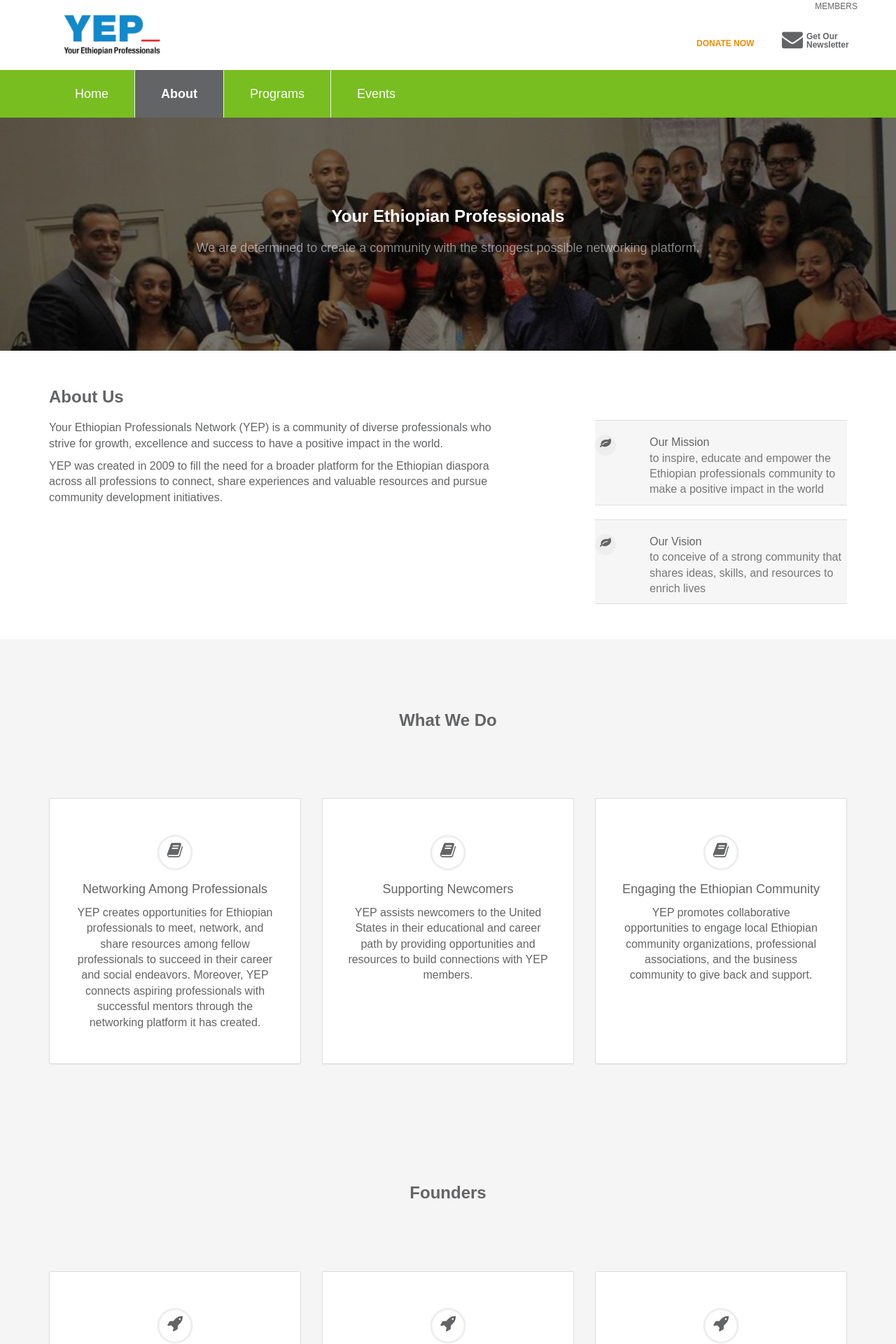
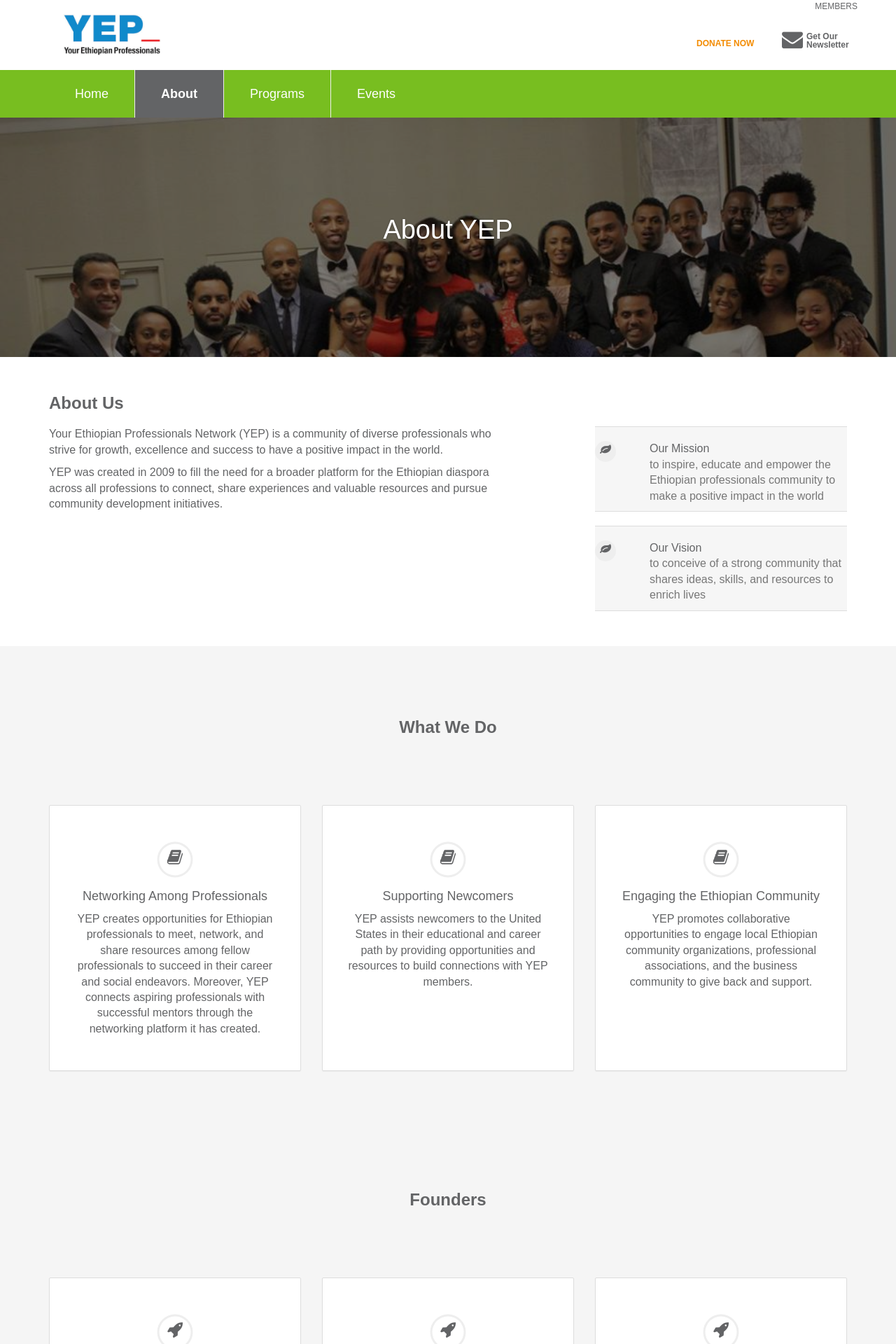
Before and after one commit to YEPNetwork/yepnetwork.github.io, a Jekyll site: the page built from about.html, in a window 1280 px wide. Shown: the top 1920 px of the page at 70% size. Built offline with Jekyll 4.4.1, drawn with Linux system fonts in a browser that asks for light colours; nearby versions of some CDN libraries; some web fonts are replaced.

Commit message:
Updated hero sections.

```diff
--- a/_sass/_events.scss
+++ /dev/null
@@ -1,74 +0,0 @@
-.events-panel {
-  min-height: 380px;
-  margin-bottom: 2em;
-}
-
-body.events {
-  .hero {
-    position: relative;
-    background-image: url(/assets/images/events/summer-gala-2017-02.png);
-    background-size: cover;
-    background-position: center -50px;
-    background-attachment: fixed;
-
-    h2 {
-      color: #fff;
-      margin-top: 0;
-    }
-    h4 {
-      color: #fff;
-      font-weight: 400;
-      opacity: .5;
-    }
-
-    .hero-overlay {
-      position: absolute;
-      top: 0;
-      left: 0;
-      bottom: 0;
-      right: 0;
-      background-color: rgba(0, 0, 0, 0.53)
-    }
-    .hero-content-wrapper {
-      padding: 100px 0;
-      position: relative;
-    }
-  }
-}
-
-/*
-body.events {
-  .hero {
-    position: relative;
-    background-image: url(/assets/images/team.jpg);
-    background-size: cover;
-    background-position: center -70px;
-    background-attachment: fixed;
-
-    .image-overlay {
-      position: absolute;
-      top: 0;
-      left: 0;
-      bottom: 0;
-      right: 0;
-      background-color: rgba(0, 0, 0, 0.53);
-    }
-
-    .content-wrapper {
-      padding: 125px 0;
-      position: relative;
-
-      h2 {
-        color: #fff; margin-top: 0;
-      }
-      h4 {
-        color: #fff; font-weight: 400; opacity: .5;
-      }
-    }
-  }
-
-  .panel {
-    min-height: 380px;
-  }
-}
-*/
--- /dev/null
+++ b/_sass/_hero.scss
@@ -0,0 +1,37 @@
+#hero {
+  position: relative;
+  background-image: url(/assets/images/events/summer-gala-2017-02.png);
+  background-size: cover;
+  background-position: center 0px;
+  background-attachment: fixed;
+
+  h2 {
+    margin-top: 0;
+    line-height: 1.1;
+    margin-top: 0;
+    color: #FFF;
+    font-size: 50px;
+    font-size: 3.8rem;
+    font-weight: 500;
+    text-shadow: 0 0 3px rgba(0,0,0,.3);
+    margin-bottom: 20px;
+  }
+  h4 {
+    color: #fff;
+    font-weight: 400;
+    opacity: .5;
+  }
+
+  .hero-overlay {
+    position: absolute;
+    top: 0;
+    left: 0;
+    bottom: 0;
+    right: 0;
+    background-color: rgba(0, 0, 0, 0.53)
+  }
+  .hero-content-wrapper {
+    padding: 140px 0;
+    position: relative;
+  }
+}
--- a/_sass/_overrides.scss
+++ b/_sass/_overrides.scss
@@ -181,3 +181,8 @@
     min-height: 380px;
   }
 }
+
+.events-panel {
+  min-height: 380px;
+  margin-bottom: 2em;
+}
--- a/about.html
+++ b/about.html
@@ -6,15 +6,11 @@
 permalink: /about/
 body_class: about
 ---
-
-<div class="hero">
-  <div class="image-overlay"></div>
-  <div class="content-wrapper">
+<div id="hero" style="background-image: url(/assets/images/team.jpg); /*background-position: center 0px*/;">
+  <div class="hero-overlay"></div>
+  <div class="hero-content-wrapper">
     <div class="container text-center">
-      <h2>Your Ethiopian Professionals</h2>
-      <h4>
-        We are determined to create a community with the strongest possible networking platform.
-      </h4>
+      <h2>About YEP</h2>
     </div>
   </div>
 </div>
--- a/css/styles.scss
+++ b/css/styles.scss
@@ -10,4 +10,4 @@
 @import "footer";
 @import "overrides";
 @import "cards";
-@import "events";
+@import "hero";
--- a/events.html
+++ b/events.html
@@ -6,7 +6,7 @@
 permalink: /events/
 body_class: events
 ---
-<div class="hero" style="background-image: url(/assets/images/events/summer-gala-2015.jpg)">
+<div id="hero" style="background-image: url(/assets/images/events/summer-gala-2015.jpg); background-position: center 0px;">
   <div class="hero-overlay"></div>
   <div class="hero-content-wrapper">
     <div class="container text-center">
```
Also changed, not shown: programs.html (+2 -7 lines).
